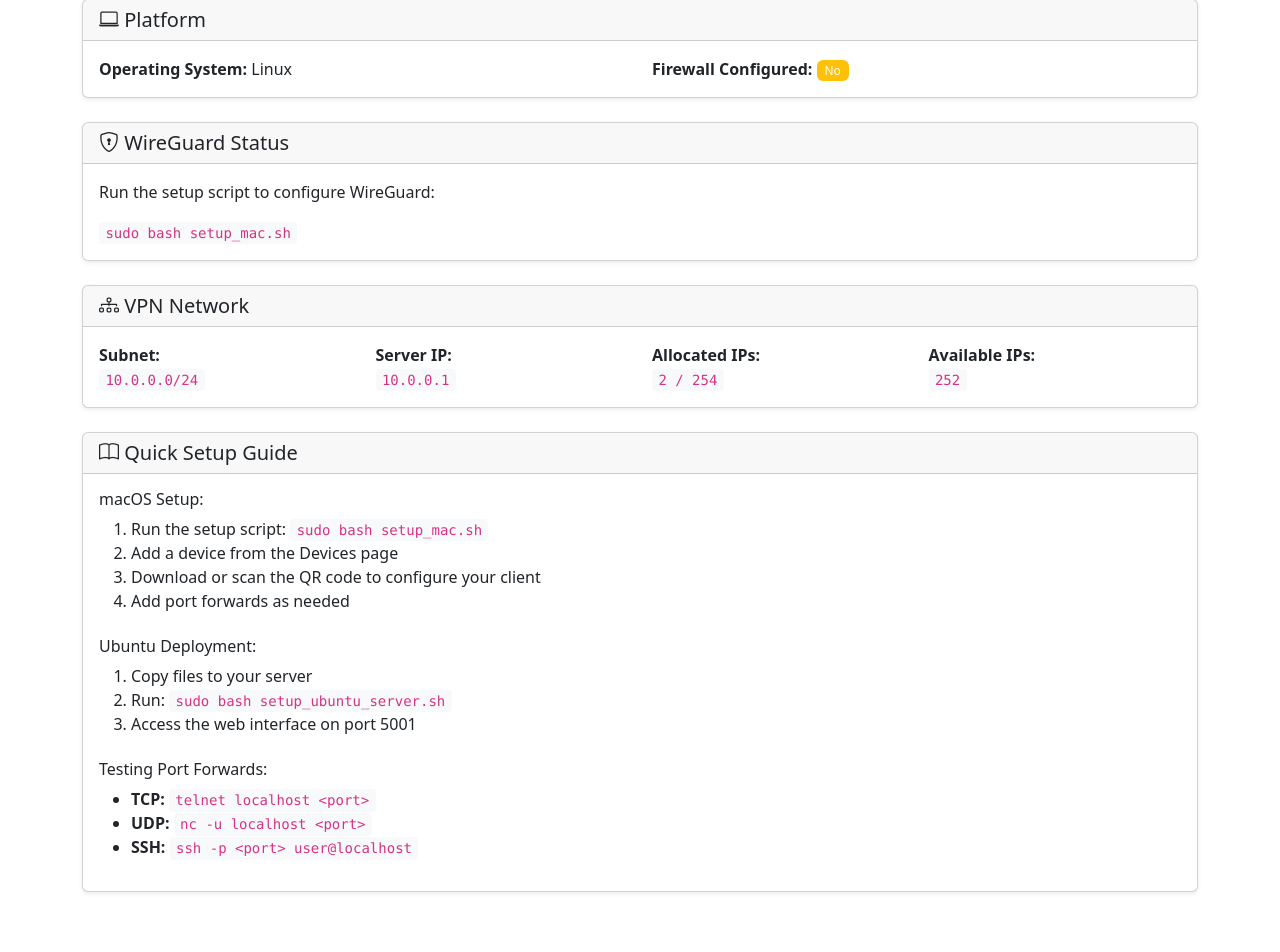
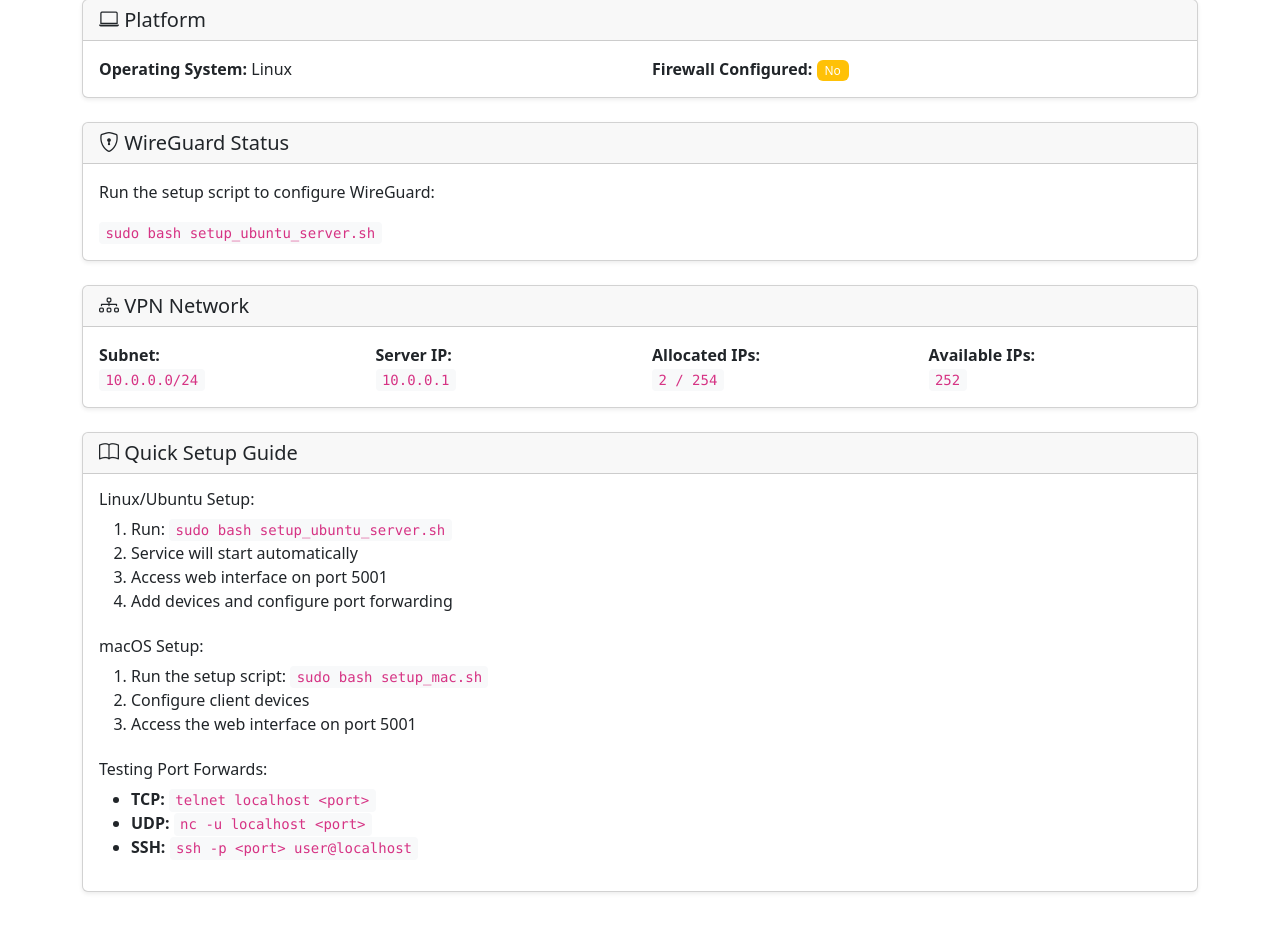
Before and after one commit to sa-fw-an/vpn-manager, a Flask app: page /system in a window 1280 px wide. Shown: the part 209-1161 px from the top of the page. Run offline with Flask 3, Linux system fonts and the light colour scheme; the visitor is signed in with stand-in values (Sample User, id 1); tables that the repository leaves empty hold one stand-in row (values such as "Sample post").

Commit message:
Fix system page for Linux and improve setup_ubuntu_server.sh automation

```diff
--- a/templates/system.html
+++ b/templates/system.html
@@ -48,7 +48,11 @@
                 <i class="bi bi-x-circle"></i> WireGuard is not running
             </div>
             <p>Run the setup script to configure WireGuard:</p>
+            {% if platform == 'macOS' %}
             <code>sudo bash setup_mac.sh</code>
+            {% else %}
+            <code>sudo bash setup_ubuntu_server.sh</code>
+            {% endif %}
         {% endif %}
     </div>
 </div>
@@ -86,6 +90,7 @@
         <h5 class="mb-0"><i class="bi bi-book"></i> Quick Setup Guide</h5>
     </div>
     <div class="card-body">
+        {% if platform == 'macOS' %}
         <h6>macOS Setup:</h6>
         <ol>
             <li>Run the setup script: <code>sudo bash setup_mac.sh</code></li>
@@ -93,11 +98,25 @@
             <li>Download or scan the QR code to configure your client</li>
             <li>Add port forwards as needed</li>
         </ol>
+        {% else %}
+        <h6>Linux/Ubuntu Setup:</h6>
+        <ol>
+            <li>Run: <code>sudo bash setup_ubuntu_server.sh</code></li>
+            <li>Service will start automatically</li>
+            <li>Access web interface on port 5001</li>
+            <li>Add devices and configure port forwarding</li>
+        </ol>
+        {% endif %}
 
-        <h6 class="mt-4">Ubuntu Deployment:</h6>
+        <h6 class="mt-4">{% if platform == 'macOS' %}Ubuntu Deployment{% else %}macOS Setup{% endif %}:</h6>
         <ol>
+            {% if platform == 'macOS' %}
             <li>Copy files to your server</li>
             <li>Run: <code>sudo bash setup_ubuntu_server.sh</code></li>
+            {% else %}
+            <li>Run the setup script: <code>sudo bash setup_mac.sh</code></li>
+            <li>Configure client devices</li>
+            {% endif %}
             <li>Access the web interface on port 5001</li>
         </ol>
 
```
Also changed, not shown: 1 other file.
